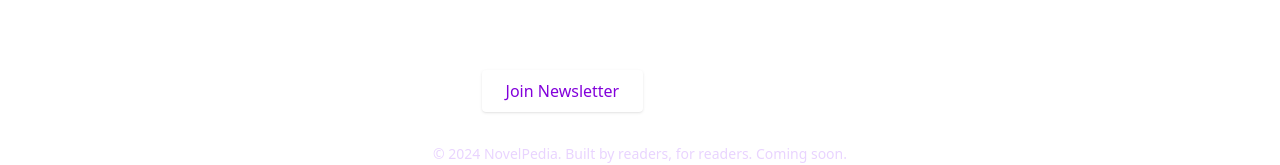
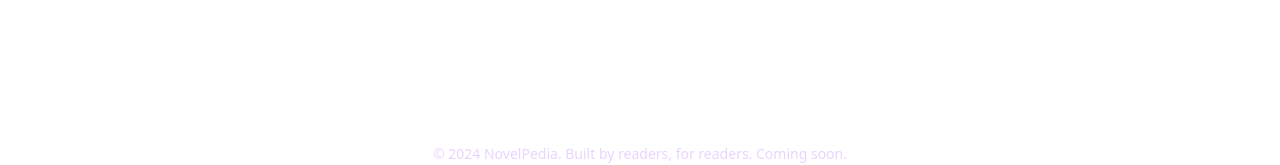
Before and after one commit to Inkosei/novelpedia_demo, a React (Vite) app: page / in a window 1280 px wide. Shown: the part 4112-4277 px from the top of the page. Built offline with nearby package versions, Linux system fonts and the light colour scheme.

Commit message:
small changes nyan

```diff
--- a/src/App.jsx
+++ b/src/App.jsx
@@ -25,7 +25,7 @@ export default function App() {
       <Router>
         <BackgroundBooks />
 
-        <div className="relative min-h-screen font-sans overflow-x-hidden text-white">
+        <div className="relative font-sans overflow-x-hidden text-white">
           <Navbar />
           <Routes>
             <Route path="/" element={<HomePage />} />
--- a/src/components/ContactSection.jsx
+++ b/src/components/ContactSection.jsx
@@ -13,10 +13,11 @@ export default function ContactSection() {
         Join our community of readers and authors. Be part of the revolution.
       </p>
       <div className="flex gap-4 mb-8">
-        <button className="bg-white text-purple-700 px-6 py-2 rounded shadow hover:bg-purple-100">
-          Join Newsletter
-        </button>
-        <button className="bg-transparent border border-white text-white px-6 py-2 rounded hover:bg-white hover:text-purple-700">
+
+        <button
+          className="bg-transparent border border-white text-white px-6 py-2 rounded hover:bg-white hover:text-purple-700"
+          onClick={() => window.open('https://discord.com/invite/novelpedia', '_blank')}
+        >
           Join Discord
         </button>
       </div>
--- a/src/components/NewsPage.jsx
+++ b/src/components/NewsPage.jsx
@@ -11,11 +11,9 @@ export default function NewsPage() {
   });
 
   return (
-    // Assuming the dark background is applied by a parent layout component
     <div className="min-h-screen pt-32 md:pt-40 text-white p-4 sm:p-8">
       <h1
         className="text-5xl md:text-6xl font-extrabold mb-12 text-center text-violet-300"
-        // This style creates the "shine" or "glow" effect, much more thematic than the old gradient
         style={{ textShadow: "0 0 15px #a78bfa, 0 0 25px #8b5cf6" }}
       >
         Latest News
```
